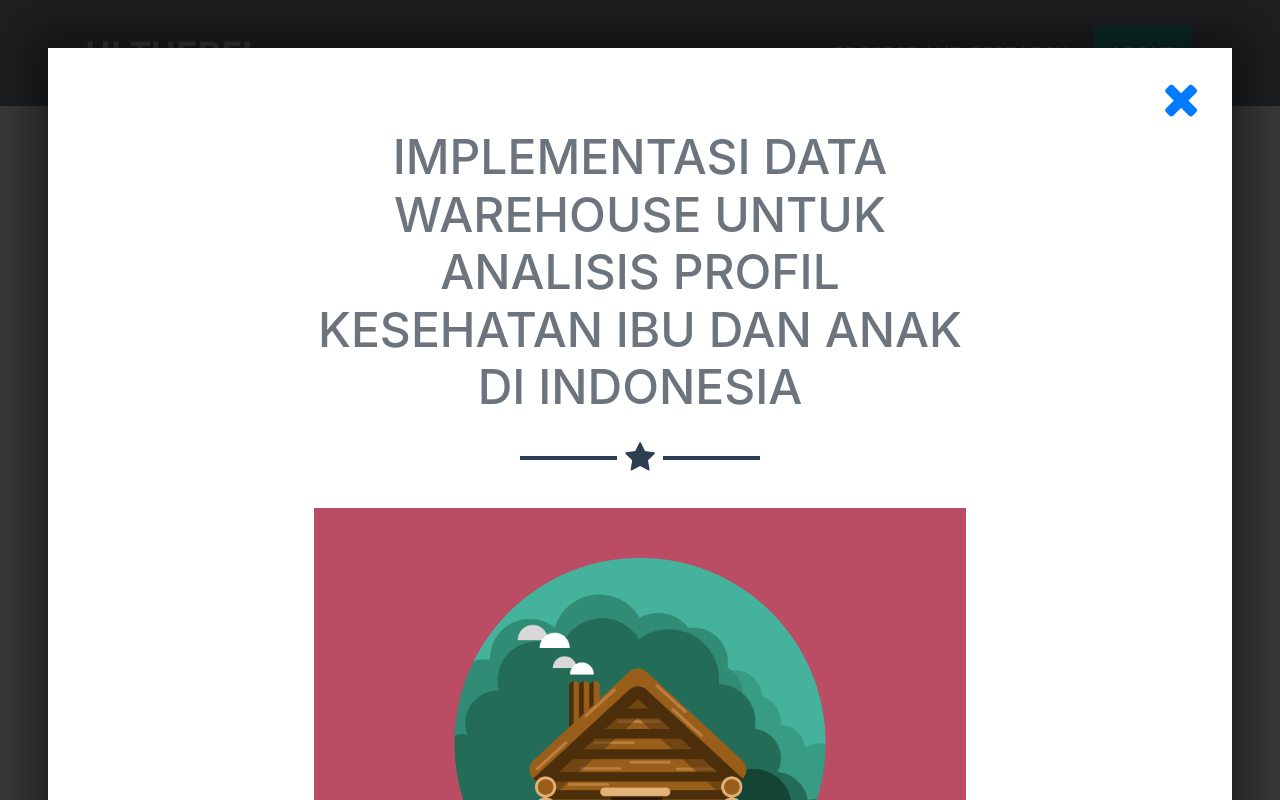
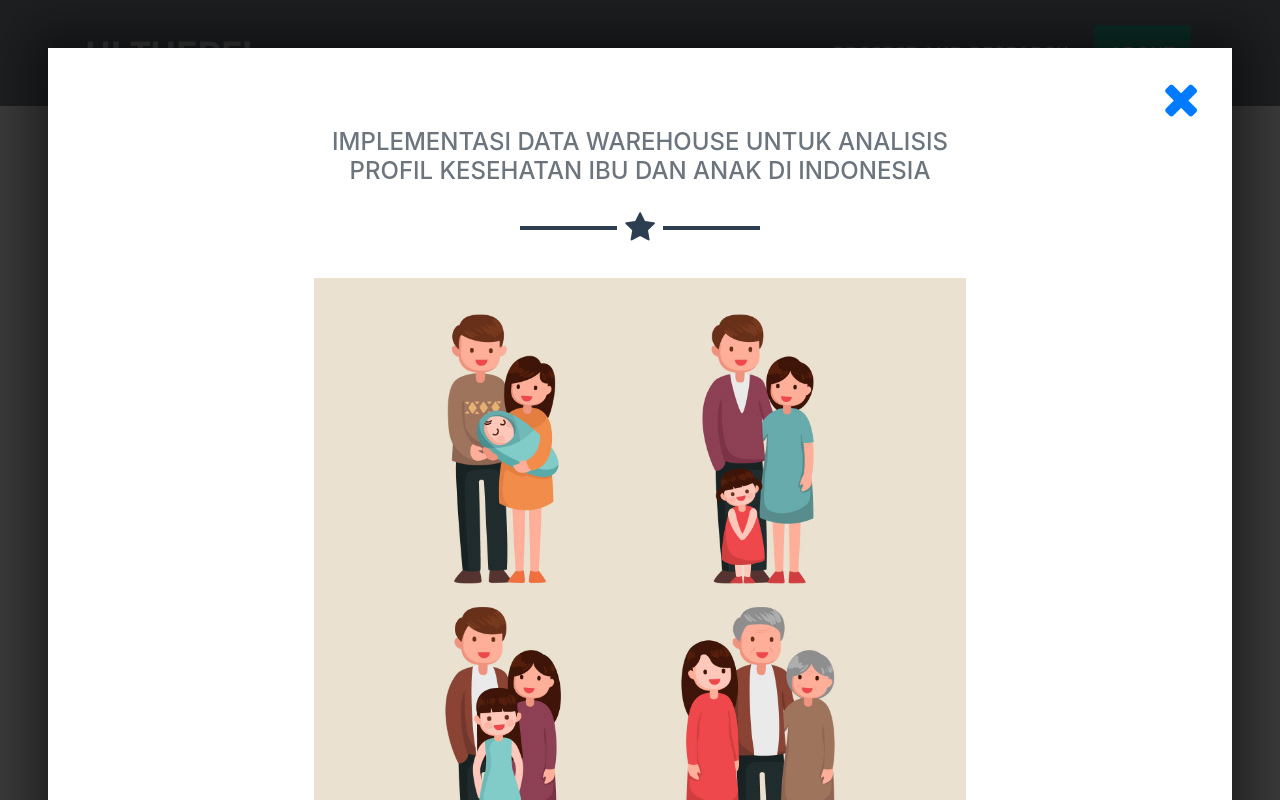
Before and after one commit to silfaka/Portfolio-Silfa, a website with bundled scripts: page index.html in a window 1280 px wide. Both pictures are taken after a click on the link 260 px from the left and 1622 px from the top of the page. Shown: the part 1222-2022 px from the top of the page. Built offline with nearby package versions, Linux system fonts and the light colour scheme.

Commit message:
thesis me

```diff
--- a/index.html
+++ b/index.html
@@ -274,10 +274,10 @@
         <div class="container text-center">
           <div class="row">
             <div class="col-lg-8 mx-auto">
-              <h2 class="text-secondary text-uppercase mb-0">Implementasi Data Warehouse untuk Analisis Profil Kesehatan Ibu dan Anak di Indonesia</h2>
+              <h4 class="text-secondary text-uppercase mb-0">Implementasi Data Warehouse untuk Analisis Profil Kesehatan Ibu dan Anak di Indonesia</h4>
               <hr class="star-dark mb-5">
-              <img class="img-fluid mb-5" src="img/portfolio/cabin.png" alt="">
-              <p class="mb-5">Profil kesehatan ibu dan anak Indonesia menyimpan berbagai macam data setiap tahunnya, seperti jumlah kejadian sakit pada ibu dan anak, jumlah kematian pada balita, jumlah kematian pada ibu, jumlah tempat pelayanan KB, jumlah fasilitias kesehatan, jumlah ibu melahirkan nor mal dan masih banyak lagi. Oleh karena itu, data kesehatan tersebut setiap tahunnya akan berubah dan terus bertambah. Selain itu data tersebut masih berupa data mentah yang belum menyajikan informasi dengan cepat.Implementasi data warehouse untuk analisis profil kesehatan ibu dan anak di Indonesia diharapkan dapat mengatasi permasalahan mengenai kesehatan ibu dan anak di Indoneisa dimana hasil yang berhasil diperoleh kemudian dapat ditampilkan dengan membuat report berupa dashboard</p>
+              <img class="img-fluid mb-5" src="img/thesis.jpg" alt="">
+              <p class="mb-5">Profil kesehatan ibu dan anak Indonesia menyimpan berbagai macam data setiap tahunnya, seperti jumlah kejadian sakit pada ibu dan anak, jumlah kematian pada balita, jumlah kematian pada ibu, jumlah tempat pelayanan KB, jumlah fasilitias kesehatan, jumlah ibu melahirkan nor mal dan masih banyak lagi. Oleh karena itu, data kesehatan tersebut setiap tahunnya akan berubah dan terus bertambah. Selain itu data tersebut masih berupa data mentah yang belum menyajikan informasi dengan cepat.Implementasi data warehouse untuk analisis profil kesehatan ibu dan anak di Indonesia diharapkan dapat mengatasi permasalahan mengenai kesehatan ibu dan anak di Indoneisa dimana hasil yang berhasil diperoleh kemudian dapat ditampilkan dengan membuat report berupa dashboard.</p>
               <a class="btn btn-primary btn-lg rounded-pill portfolio-modal-dismiss" href="thesis.jpg">
                 <i class="fa fa-close"></i>
                 Close Project</a>
```
